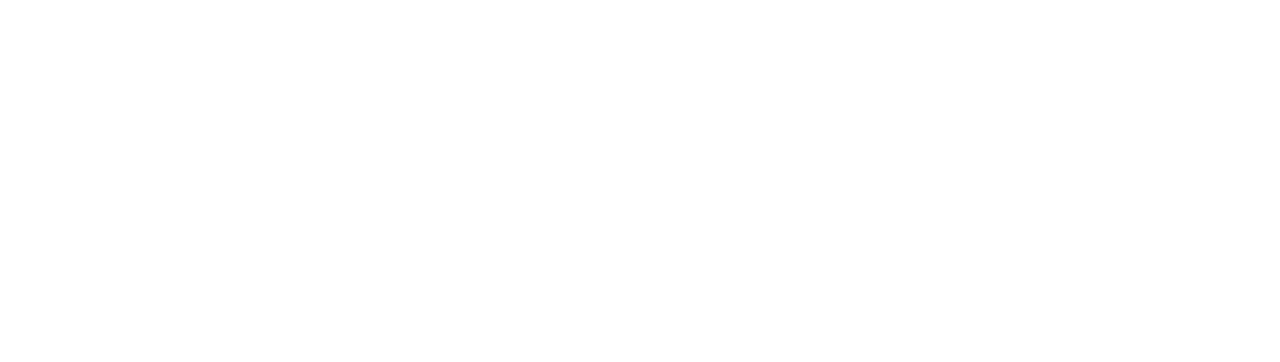
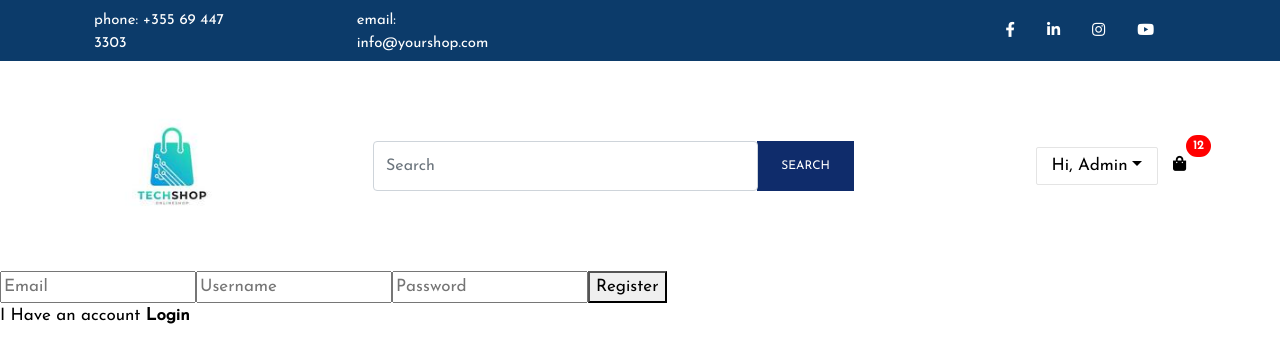
Before and after one commit to swdevmelissa/SHOP, a React (Create React App) app in the folder Frontend/: page /register in a window 1280 px wide. Shown: the top 362 px of the page. Built offline with nearby package versions, Linux system fonts and the light colour scheme.

Commit message:
profile - orders component

```diff
--- a/Frontend/src/App.css
+++ b/Frontend/src/App.css
@@ -9,13 +9,32 @@ body {
   box-sizing: border-box;
 }
 
+a {
+  text-decoration: none;
+  color: black;
+}
+a:hover {
+  color: black;
+}
+
 i,
 a,
 p,
 h1,
-h2 {
+h2,
+h3,
+h4,
+h5,
+h6,
+span {
   padding: 0;
   margin: 0;
+}
+
+input:focus,
+select:focus,
+textarea:focus {
+  outline: 0px;
 }
 
 .row,
@@ -24,6 +43,20 @@ h2 {
   margin: 0;
   padding: 0;
 }
+.Announcement {
+  background-color: #0c3b6a;
+  padding: 10px 0px 6px 0px;
+}
+.Announcement .col-md-6 p {
+  color: white;
+  margin-right: 6rem;
+  font-size: 15px;
+}
+.Announcement .col-12 a {
+  color: white;
+  margin-right: 2rem;
+  font-size: 15px;
+}
 
 /* Header */
 .header {
@@ -31,6 +64,7 @@ h2 {
 }
 .navbar-brand img {
   width: 90%;
+  background-color: #0c3b6a;
 }
 .input-group {
   height: 50px;
@@ -38,7 +72,7 @@ h2 {
 }
 .search-button {
   width: 20%;
-  background-color: black;
+  background-color: rgb(15, 44, 107);
   color: white;
   border: 0;
   text-transform: uppercase;
@@ -263,7 +297,7 @@ h2 {
 .login-center {
   padding: 50px 0;
 }
-.Login {
+.login {
   background: #fff;
   border-radius: 5px;
   position: relative;
@@ -271,7 +305,7 @@ h2 {
   box-shadow: 0 1px 11px rgba(168, 168, 168, 0.27);
   text-align: center;
 }
-.Login input {
+.login input {
   width: 100%;
   padding: 20px 20px;
   margin-top: 20px;
@@ -279,10 +313,10 @@ h2 {
   border-radius: 5px;
   color: #8a8a8a;
 }
-.Login input:focus {
+.login input:focus {
   outline: 0px;
 }
-.Login button {
+.login button {
   width: 100%;
   margin-top: 20px;
   padding: 20px 0;
@@ -292,14 +326,14 @@ h2 {
   text-transform: uppercase;
   color: white;
 }
-.Login button a {
+.login button a {
   text-transform: uppercase;
   color: white;
 }
-.Login p {
+.login p {
   margin-top: 30px;
 }
-.Login p a {
+.login p a {
   color: #7a7a7a;
 }
 
@@ -312,6 +346,7 @@ h2 {
   background-color: black;
   border: 1px solid black;
 }
+/*PROFILE&/
 
 
 /* FOOTER */
--- a/Frontend/src/App.js
+++ b/Frontend/src/App.js
@@ -3,12 +3,18 @@ import "./App.css";
 import "./responsive.css";
 import { BrowserRouter as Router, Switch, Route } from "react-router-dom";
 import HomeScreen from "./screens/HomeScreen";
+import Register from "./screens/Register";
+import NotFoundPage from './screens/NotFoundPage';
+import Login from './screens/Login';
 
 const App = () => {
   return (
    <Router>
      <Switch>
         <Route path='/' component={HomeScreen} exact />
+        <Route path="/login" component={Login} />
+        <Route path="/register" component={Register} />
+        <Route path="*" component={NotFoundPage} />
      </Switch>
    </Router>
   )
--- a/Frontend/src/components/Header.js
+++ b/Frontend/src/components/Header.js
@@ -4,7 +4,7 @@ const Header = () => {
   return (
     <div>
         {/* Main header */}
-        <div>
+        <div className="Announcement">
             <div className="container">
                 <div className="row">
                     <div className="col-md-6 d-flex align-items-center display-none">
--- a/Frontend/src/responsive.css
+++ b/Frontend/src/responsive.css
@@ -58,6 +58,15 @@
         .subscribe-head h2 {
           font-size: 25px;
         }
+        .contact-Box {
+          margin: 30px 0;
+        }
+        .contactInfo {
+          padding: 20px 0;
+        }
+        .product-name {
+          font-size: 23px;
+        }
     }
 
     @media (max-width: 575px) {
--- /dev/null
+++ b/Frontend/src/screens/Register.js
@@ -0,0 +1,29 @@
+import Header from "../components/Header";
+import { Link } from "react-router-dom";
+
+const Register = () => {
+  return (
+    <>
+      <Header />
+      <div>
+        <form>
+          <input type="email" placeholder="Email" />
+          <input type="text" placeholder="Username" />
+          <input type="password" placeholder="Password"/>
+
+          <button type="submit"> Register</button>
+          <p>
+            <Link to={"/login"} >
+             I Have an account <strong>Login</strong>
+            </Link>
+          </p>
+        </form>
+      </div>
+    </>
+  );
+};
+
+
+
+
+export default Register;
```
Also changed, not shown: Frontend/src/components/profileComponents/Orders.js (added, +42 -0 lines).
